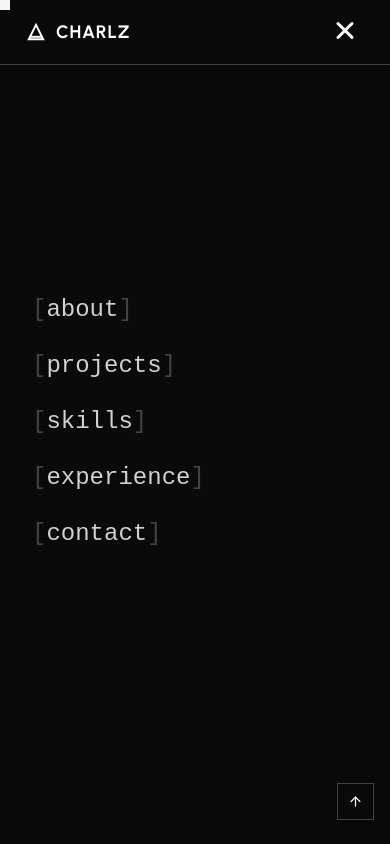
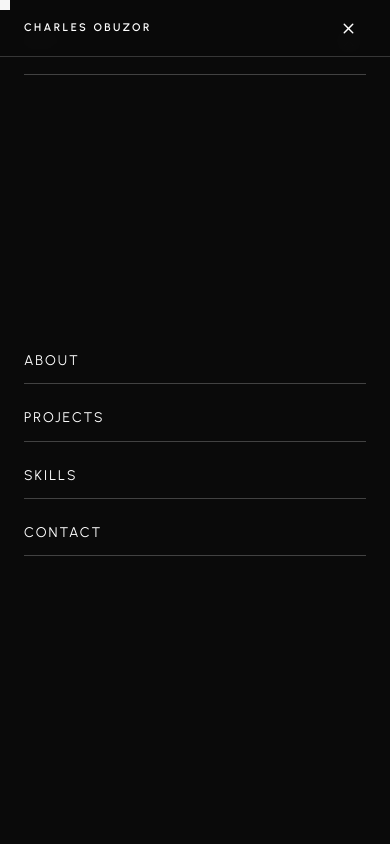
Before and after one commit to charlzx/portfolio, a Next.js app: page / in a window 390 px wide. Both pictures are taken after a click on the button 346 px from the left and 32 px from the top of the page. Shown: the top 844 px of the page. Built offline with nearby package versions, Linux system fonts and the light colour scheme.

Commit message:
feat(navigation): simplify sections and add fullscreen mobile menu

```diff
--- a/app/page.tsx
+++ b/app/page.tsx
@@ -5,7 +5,6 @@ import HeroSection from "@/components/portfolio/HeroSection";
 import AboutSection from "@/components/portfolio/AboutSection";
 import ProjectsSection from "@/components/portfolio/ProjectsSection";
 import SkillsSection from "@/components/portfolio/SkillsSection";
-import ExperienceSection from "@/components/portfolio/ExperienceSection";
 import ContactSection from "@/components/portfolio/ContactSection";
 import Footer from "@/components/portfolio/Footer";
 
@@ -13,12 +12,11 @@ export default function Home() {
   return (
     <div className="min-h-screen bg-background text-foreground">
       <Navigation />
-      <main className="pt-16">
+      <main className="pt-14">
         <HeroSection />
         <AboutSection />
         <ProjectsSection />
         <SkillsSection />
-        <ExperienceSection />
         <ContactSection />
       </main>
       <Footer />
--- a/src/components/portfolio/Navigation.tsx
+++ b/src/components/portfolio/Navigation.tsx
@@ -1,63 +1,37 @@
 "use client";
 
-import { useState } from "react";
+import { useEffect, useState } from "react";
 import { motion, AnimatePresence } from "framer-motion";
 import { useSmoothScroll } from "@/hooks/useSmoothScroll";
+import { Menu, X } from "lucide-react";
 
 const navItems = [
-  { name: "about", href: "about" },
-  { name: "projects", href: "projects" },
-  { name: "skills", href: "skills" },
-  { name: "experience", href: "experience" },
-  { name: "contact", href: "contact" },
+  { name: "About", href: "about" },
+  { name: "Projects", href: "projects" },
+  { name: "Skills", href: "skills" },
+  { name: "Contact", href: "contact" },
 ];
-
-// Animated hamburger menu path component
-const Path = (props: React.ComponentProps<typeof motion.path>) => (
-  <motion.path
-    fill="transparent"
-    strokeWidth="3"
-    stroke="currentColor"
-    strokeLinecap="round"
-    {...props}
-  />
-);
-
-const MenuToggle = ({ toggle, isOpen }: { toggle: () => void; isOpen: boolean }) => (
-  <motion.button
-    onClick={toggle}
-    className="lg:hidden p-2 z-50 text-foreground"
-    initial={false}
-    animate={isOpen ? "open" : "closed"}
-  >
-    <svg width="23" height="23" viewBox="0 0 23 23">
-      <Path
-        variants={{
-          closed: { d: "M 2 2.5 L 20 2.5" },
-          open: { d: "M 3 16.5 L 17 2.5" }
-        }}
-      />
-      <Path
-        d="M 2 9.423 L 20 9.423"
-        variants={{
-          closed: { opacity: 1 },
-          open: { opacity: 0 }
-        }}
-        transition={{ duration: 0.1 }}
-      />
-      <Path
-        variants={{
-          closed: { d: "M 2 16.346 L 20 16.346" },
-          open: { d: "M 3 2.5 L 17 16.346" }
-        }}
-      />
-    </svg>
-  </motion.button>
-);
 
 const Navigation = () => {
   const [isOpen, setIsOpen] = useState(false);
   const { scrollTo } = useSmoothScroll();
+
+  useEffect(() => {
+    const body = document.body;
+    const html = document.documentElement;
+    const previousBodyOverflow = body.style.overflow;
+    const previousHtmlOverflow = html.style.overflow;
+
+    if (isOpen) {
+      body.style.overflow = "hidden";
+      html.style.overflow = "hidden";
+    }
+
+    return () => {
+      body.style.overflow = previousBodyOverflow;
+      html.style.overflow = previousHtmlOverflow;
+    };
+  }, [isOpen]);
 
   const handleNavClick = (e: React.MouseEvent, sectionId: string) => {
     e.preventDefault();
@@ -67,82 +41,105 @@ const Navigation = () => {
 
   return (
     <>
-      <nav className="fixed top-0 left-0 right-0 z-50 bg-background border-b border-border">
+      <nav className="fixed top-0 left-0 right-0 z-[70] border-b border-border/80 bg-background/95 backdrop-blur">
         <div className="px-6 md:px-12 lg:px-24">
-          <div className="max-w-6xl mx-auto flex items-center justify-between h-16">
+          <div className="mx-auto flex h-14 max-w-6xl items-center justify-between">
             <button
               onClick={(e) => {
                 e.preventDefault();
-                window.scrollTo({ top: 0, behavior: 'smooth' });
+                window.scrollTo({ top: 0, behavior: "smooth" });
               }}
-              className="flex items-center gap-2"
+              className="text-[11px] font-semibold uppercase tracking-[0.22em] text-foreground"
               data-cursorvariant="hover"
             >
-              <svg width="24" height="24" viewBox="0 0 100 100">
-                <path d="M20,80 L50,20 L80,80 Z" fill="none" className="stroke-primary" strokeWidth="8"/>
-                <path d="M25,70 L75,70" fill="none" className="stroke-primary" strokeWidth="8"/>
-              </svg>
-              <span className="text-lg font-bold tracking-wider">CHARLZ</span>
+              Charles Obuzor
             </button>
 
-            {/* Desktop Navigation */}
-            <div className="hidden lg:flex items-center gap-1">
+            <div className="hidden items-center gap-2 lg:flex">
               {navItems.map((item) => (
                 <button
                   key={item.name}
                   onClick={(e) => handleNavClick(e, item.href)}
                   data-cursorvariant="hover"
-                  className="px-3 py-2 rounded-md text-muted-foreground hover:text-primary transition-colors text-sm"
+                  className="rounded-md px-2.5 py-1.5 text-[11px] uppercase tracking-[0.12em] text-muted-foreground transition-colors hover:text-foreground"
                 >
-                  <span className="text-border">[</span>
                   {item.name}
-                  <span className="text-border">]</span>
                 </button>
               ))}
             </div>
 
-            {/* Mobile/Tablet Menu Button */}
-            <MenuToggle toggle={() => setIsOpen(!isOpen)} isOpen={isOpen} />
+            <button
+              onClick={() => setIsOpen((prev) => !prev)}
+              className="relative h-9 w-9 rounded-md p-2 text-foreground lg:hidden"
+              aria-label="Toggle navigation menu"
+              aria-expanded={isOpen}
+            >
+              <AnimatePresence mode="wait" initial={false}>
+                {isOpen ? (
+                  <motion.span
+                    key="icon-close"
+                    initial={{ opacity: 0, rotate: -90, scale: 0.7 }}
+                    animate={{ opacity: 1, rotate: 0, scale: 1 }}
+                    exit={{ opacity: 0, rotate: 90, scale: 0.7 }}
+                    transition={{ duration: 0.2 }}
+                    className="absolute inset-0 flex items-center justify-center"
+                  >
+                    <X size={17} />
+                  </motion.span>
+                ) : (
+                  <motion.span
+                    key="icon-menu"
+                    initial={{ opacity: 0, rotate: 90, scale: 0.7 }}
+                    animate={{ opacity: 1, rotate: 0, scale: 1 }}
+                    exit={{ opacity: 0, rotate: -90, scale: 0.7 }}
+                    transition={{ duration: 0.2 }}
+                    className="absolute inset-0 flex items-center justify-center"
+                  >
+                    <Menu size={17} />
+                  </motion.span>
+                )}
+              </AnimatePresence>
+            </button>
           </div>
         </div>
       </nav>
 
-      {/* Fullscreen Mobile/Tablet Navigation */}
       <AnimatePresence>
         {isOpen && (
           <motion.div
             initial={{ opacity: 0 }}
             animate={{ opacity: 1 }}
             exit={{ opacity: 0 }}
-            transition={{ duration: 0.2 }}
-            className="fixed inset-0 z-40 bg-background lg:hidden"
+            transition={{ duration: 0.18 }}
+            className="fixed inset-0 z-[60] bg-background lg:hidden"
           >
-            <motion.div
-              className="flex flex-col items-start justify-center h-full px-8 gap-6"
-              initial="closed"
-              animate="open"
-              exit="closed"
-              variants={{
-                open: { transition: { staggerChildren: 0.07, delayChildren: 0.1 } },
-                closed: { transition: { staggerChildren: 0.05, staggerDirection: -1 } }
-              }}
+            <div className="flex h-full flex-col px-6 py-6 md:px-12">
+              <div className="flex items-center justify-between border-b border-border pb-4">
+                <span className="text-[10px] uppercase tracking-[0.2em] text-muted-foreground">Menu</span>
+                <button
+                  onClick={() => setIsOpen(false)}
+                  className="p-2 text-foreground"
+                  aria-label="Close navigation menu"
                 >
+                  <X size={18} />
+                </button>
+              </div>
+
+              <div className="my-auto flex flex-col gap-3">
                 {navItems.map((item) => (
                   <motion.button
                     key={item.name}
                     onClick={(e) => handleNavClick(e, item.href)}
-                  className="text-2xl md:text-3xl text-muted-foreground hover:text-primary transition-colors font-mono"
-                  variants={{
-                    open: { y: 0, opacity: 1 },
-                    closed: { y: 20, opacity: 0 }
-                  }}
+                    className="border-b border-border py-3 text-left text-[14px] uppercase tracking-[0.14em] text-foreground"
+                    initial={{ opacity: 0, y: 8 }}
+                    animate={{ opacity: 1, y: 0 }}
+                    transition={{ duration: 0.18 }}
                   >
-                  <span className="text-border">[</span>
                     {item.name}
-                  <span className="text-border">]</span>
                   </motion.button>
                 ))}
-            </motion.div>
+              </div>
+            </div>
           </motion.div>
         )}
       </AnimatePresence>
```
Lines whose indentation alone changed are shown as unchanged.
